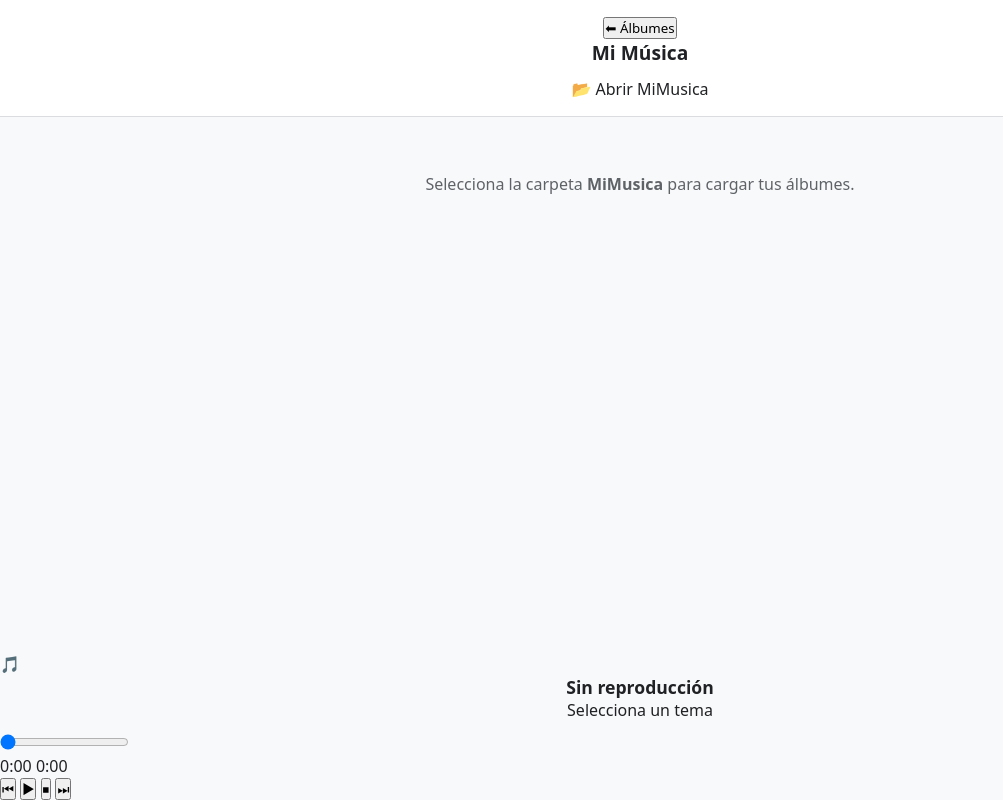
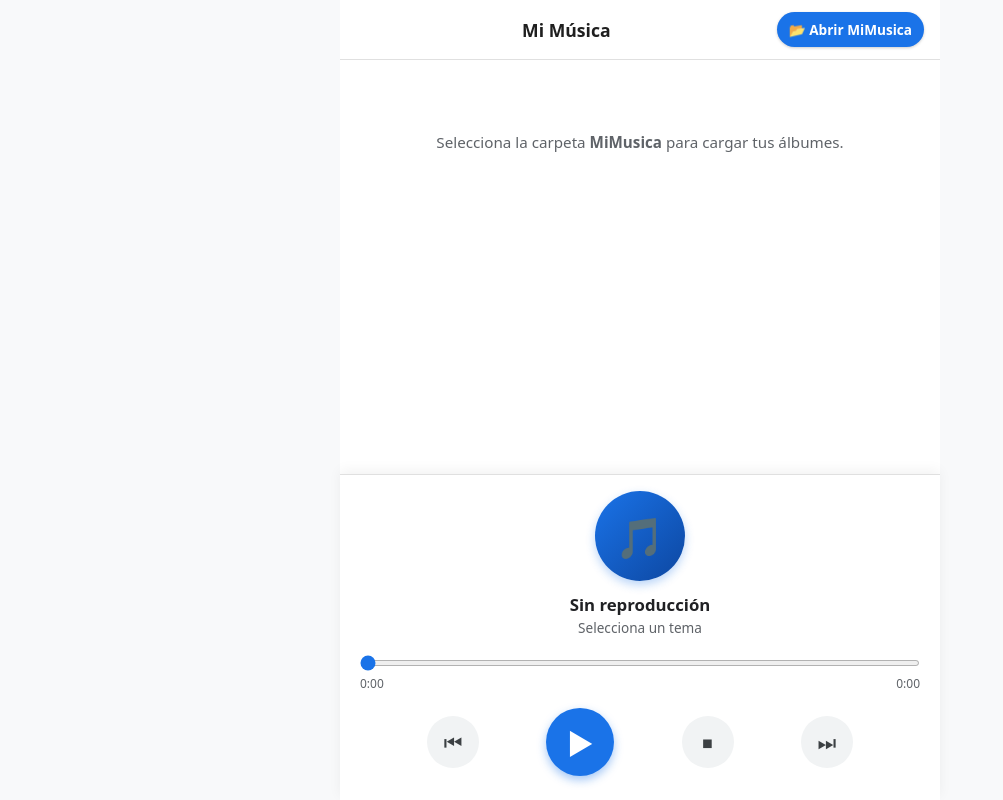
Before and after one commit to juanpixel71/MiPlayer, a plain HTML site: page index.html in a window 1280 px wide. Shown: the whole page, without its empty margins (0-1003 px from the left). Drawn offline with Linux system fonts and the light colour scheme.

Commit message:
Update style.css

```diff
--- a/style.css
+++ b/style.css
@@ -2,86 +2,152 @@
   box-sizing: border-box;
   margin: 0;
   padding: 0;
-  font-family: system-ui, -apple-system, sans-serif;
+  font-family: system-ui, -apple-system, BlinkMacSystemFont, "Segoe UI", Roboto, sans-serif;
+  -webkit-tap-highlight-color: transparent;
 }
 
 body {
   background-color: #f8f9fa;
-  color: #202124;
+  color: #1f1f1f;
+  user-select: none;
 }
 
 .app-container {
   display: flex;
   flex-direction: column;
   height: 100vh;
+  max-width: 600px;
+  margin: 0 auto;
+  background: #ffffff;
 }
 
-header {
-  padding: 16px;
+/* Header */
+.app-header {
+  display: flex;
+  align-items: center;
+  justify-content: space-between;
+  padding: 12px 16px;
   background: #ffffff;
-  border-bottom: 1px solid #dadce0;
-  text-align: center;
+  border-bottom: 1px solid #e0e0e0;
+  min-height: 56px;
 }
 
-h1 {
-  font-size: 1.2rem;
-  margin-bottom: 12px;
+.app-header h1 {
+  font-size: 1.1rem;
+  font-weight: 600;
+  color: #1f1f1f;
+  flex: 1;
+  text-align: center;
+  white-space: nowrap;
+  overflow: hidden;
+  text-overflow: ellipsis;
 }
 
-/* Botones grandes táctiles */
-.btn-main {
-  width: 100%;
-  padding: 16px;
-  font-size: 1.1rem;
-  font-weight: bold;
+.btn-main-small {
   background-color: #1a73e8;
   color: white;
+  padding: 8px 12px;
+  border-radius: 20px;
+  font-size: 0.85rem;
+  font-weight: 600;
+  cursor: pointer;
+  box-shadow: 0 1px 3px rgba(0,0,0,0.2);
+}
+
+.btn-secondary {
+  background: #e8eaed;
+  color: #3c4043;
   border: none;
-  border-radius: 12px;
+  padding: 8px 14px;
+  border-radius: 20px;
+  font-size: 0.85rem;
+  font-weight: 600;
   cursor: pointer;
 }
 
-main {
+.hidden {
+  display: none !important;
+}
+
+/* Zona principal de listas */
+.content-area {
   flex: 1;
   overflow-y: auto;
-  padding: 16px;
+  padding: 12px 16px;
 }
 
 .placeholder {
   text-align: center;
   color: #5f6368;
-  margin-top: 40px;
+  margin-top: 60px;
+  font-size: 0.95rem;
 }
 
-.album-group {
-  margin-bottom: 20px;
-}
-
-.album-title {
-  font-size: 1rem;
-  font-weight: bold;
-  color: #1a73e8;
-  padding: 8px 0;
-  border-bottom: 2px solid #e8eaed;
-}
-
-.song-item {
-  padding: 14px 8px;
-  border-bottom: 1px solid #f1f3f4;
-  font-size: 1rem;
+/* Tarjetas de Álbumes y Canciones */
+.item-card {
+  display: flex;
+  align-items: center;
+  padding: 14px 12px;
+  margin-bottom: 6px;
+  background: #f8f9fa;
+  border-radius: 12px;
   cursor: pointer;
 }
 
-.song-item:active {
-  background-color: #e8f0fe;
+.item-card:active {
+  background: #e8f0fe;
 }
 
-/* Barra de reproducción inferior */
-.player-bar {
+.item-icon {
+  font-size: 1.5rem;
+  margin-right: 14px;
+}
+
+.item-details {
+  flex: 1;
+  overflow: hidden;
+}
+
+.item-name {
+  font-weight: 600;
+  font-size: 1rem;
+  color: #202124;
+  white-space: nowrap;
+  overflow: hidden;
+  text-overflow: ellipsis;
+}
+
+.item-subtext {
+  font-size: 0.8rem;
+  color: #5f6368;
+  margin-top: 2px;
+}
+
+/* Reproductor estilo Files de Google */
+.now-playing-panel {
   background: #ffffff;
-  border-top: 1px solid #dadce0;
-  padding: 16px;
-  box-shadow: 0 -2px 10px rgba(0,0,0,0.05);
+  border-top: 1px solid #e0e0e0;
+  padding: 16px 20px 24px 20px;
+  box-shadow: 0 -4px 12px rgba(0, 0, 0, 0.05);
+}
+
+.album-art-container {
+  display: flex;
+  justify-content: center;
+  margin-bottom: 12px;
+}
+
+.album-art-placeholder {
+  width: 90px;
+  height: 90px;
+  border-radius: 50%;
+  background: linear-gradient(135deg, #1a73e8, #0d47a1);
+  display: flex;
+  align-items: center;
+  justify-content: center;
+  font-size: 2.5rem;
+  color: white;
+  box-shadow: 0 4px 10px rgba(26, 115, 232, 0.3);
 }
 
 .track-info {
@@ -89,38 +155,76 @@
   margin-bottom: 12px;
 }
 
-#track-title {
-  display: block;
-  font-weight: bold;
-  font-size: 1.1rem;
+.track-title {
+  font-size: 1.05rem;
+  font-weight: 700;
+  color: #202124;
+  white-space: nowrap;
+  overflow: hidden;
+  text-overflow: ellipsis;
 }
 
-.subtext {
+.track-album {
   font-size: 0.85rem;
   color: #5f6368;
+  margin-top: 2px;
 }
 
-.controls {
-  display: flex;
-  justify-content: center;
-  align-items: center;
-  gap: 20px;
+/* Barra de progreso de audio */
+.progress-section {
+  margin-bottom: 16px;
 }
 
-.btn-control {
-  background: #f1f3f4;
-  border: none;
-  border-radius: 50%;
-  width: 56px;
-  height: 56px;
-  font-size: 1.4rem;
+#progress-bar {
+  width: 100%;
+  height: 6px;
+  accent-color: #1a73e8;
+  border-radius: 3px;
   cursor: pointer;
 }
 
-.btn-control.btn-large {
-  width: 72px;
-  height: 72px;
+.time-display {
+  display: flex;
+  justify-content: space-between;
+  font-size: 0.75rem;
+  color: #5f6368;
+  margin-top: 4px;
+}
+
+/* Botones Grandes de Control */
+.controls-bar {
+  display: flex;
+  justify-content: space-evenly;
+  align-items: center;
+}
+
+.btn-ctrl {
+  width: 52px;
+  height: 52px;
+  border-radius: 50%;
+  border: none;
+  background: #f1f3f4;
+  font-size: 1.3rem;
+  color: #3c4043;
+  display: flex;
+  align-items: center;
+  justify-content: center;
+  cursor: pointer;
+}
+
+.btn-ctrl:active {
+  background: #d2e3fc;
+}
+
+.btn-main-ctrl {
+  width: 68px;
+  height: 68px;
   background: #1a73e8;
   color: white;
   font-size: 1.8rem;
+  box-shadow: 0 4px 10px rgba(26, 115, 232, 0.4);
 }
+
+.btn-main-ctrl:active {
+  background: #1557b0;
+}
```
